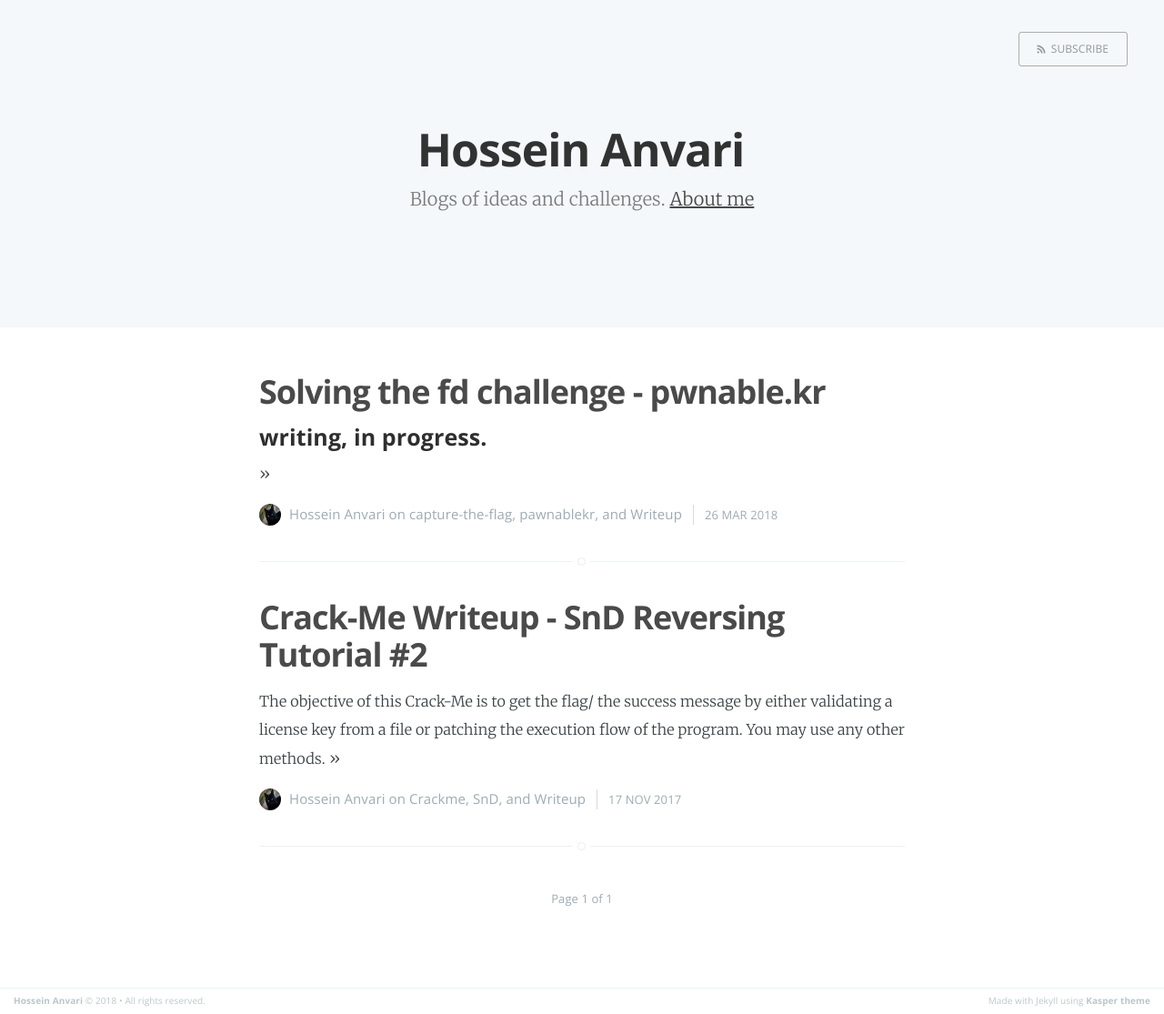
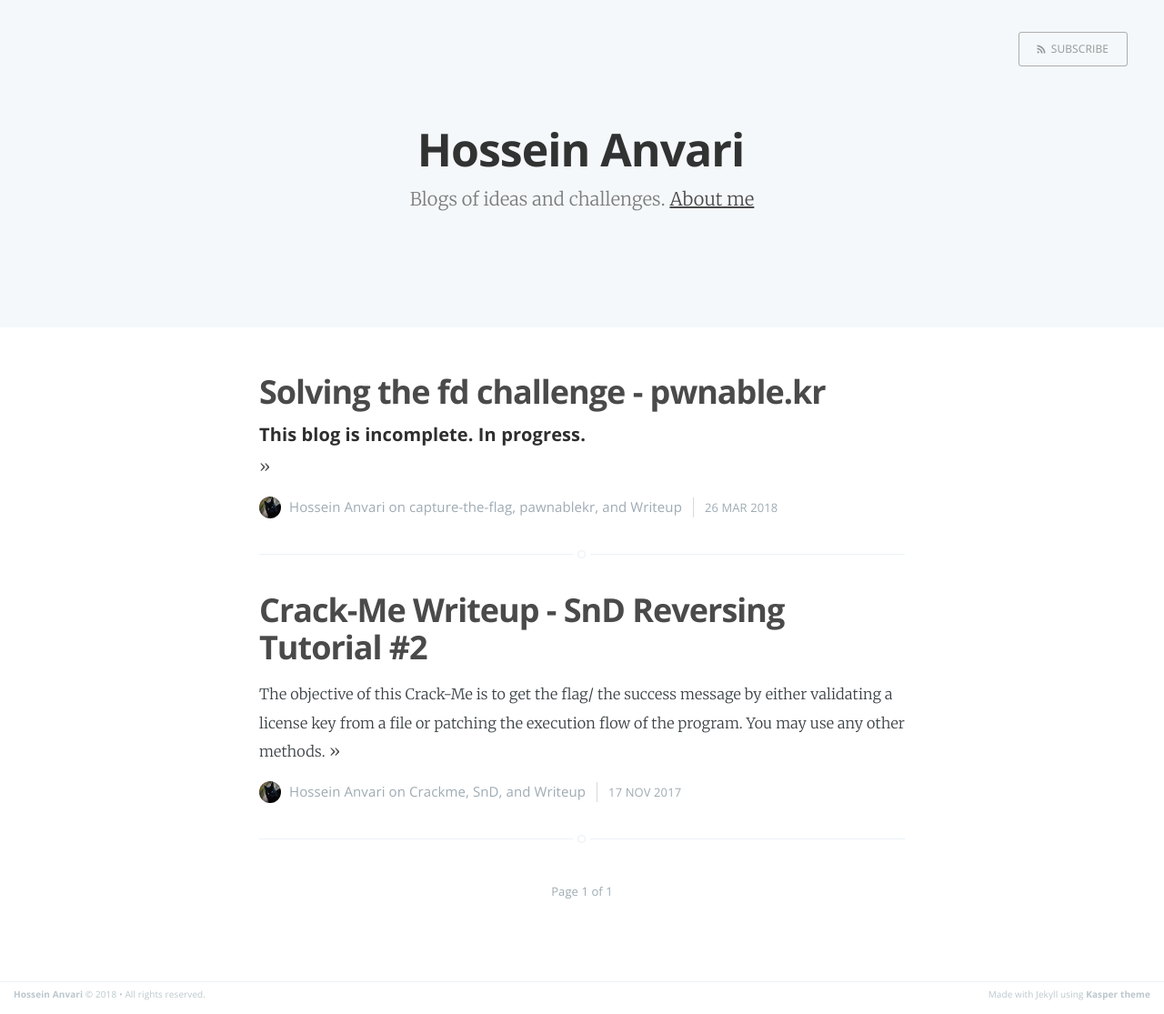
Before and after one commit to KHZ-INTL/blog, a Jekyll site: the page built from index.html, in a window 1280 px wide. Shown: the whole page at 91% size. Built offline with Jekyll 4.4.1, drawn with Linux system fonts in a browser that asks for light colours; the list of posts is cut into pages by our own code.

Commit message:
note to readers

```diff
--- a/_posts/2018-03-26-solving-the-fd-challenge-pwnablekr.markdown
+++ b/_posts/2018-03-26-solving-the-fd-challenge-pwnablekr.markdown
@@ -5,7 +5,7 @@ date:   2018-03-26 10:18:00
 categories: capture-the-flag pawnablekr Writeup
 ---
 
-#### writing, in progress.
+##### This blog is incomplete. In progress.
 
 The objective of this challenge (fd - pwnable.kr) is to capture the flag.
 
```
